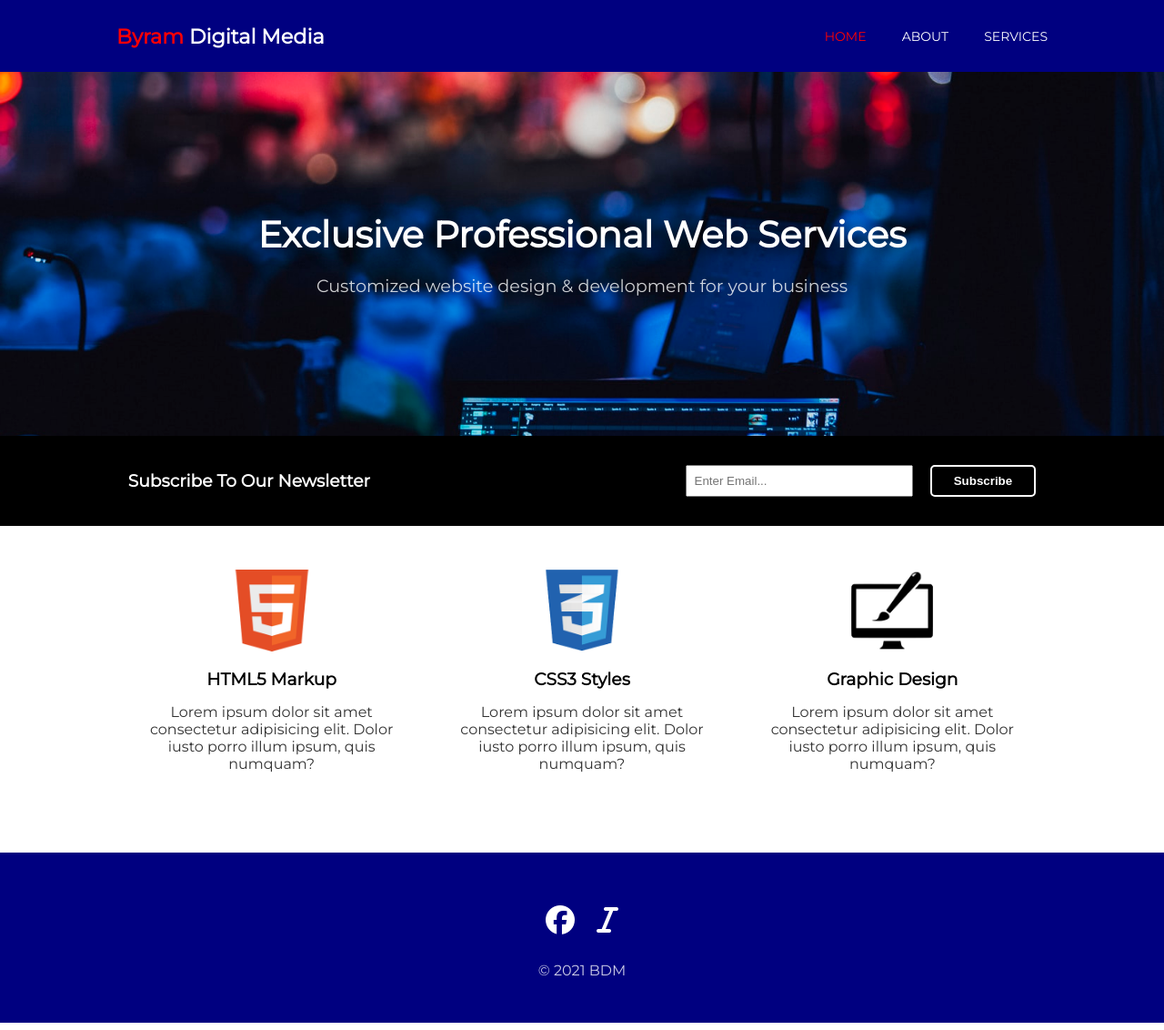
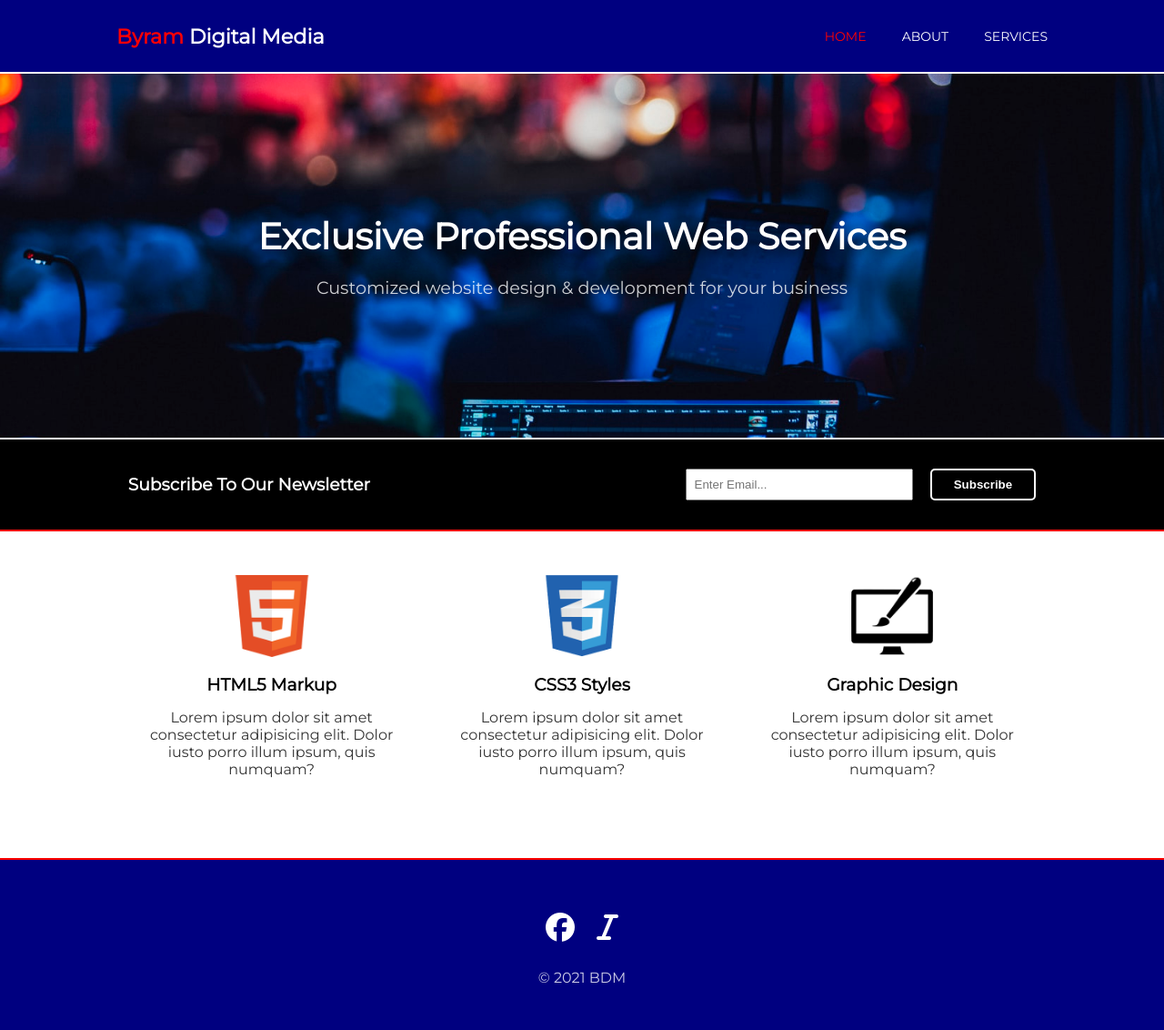
Before and after one commit to jwilliampope/ByramDigitalMedia2021, a website: page index.html in a window 1280 px wide. Shown: the whole page at 91% size. Drawn offline with Linux system fonts and the light colour scheme.

Commit message:
minro changes to borders

```diff
--- a/css/style.css
+++ b/css/style.css
@@ -123,6 +123,8 @@ p {
   min-height: 300px;
   text-align: center;
   color: #fff;
+  border-bottom: 2px #fff solid;
+  border-top: 2px #fff solid;
 }
 
 .showcase-inner {
@@ -146,6 +148,7 @@ p {
 #newsletter {
   padding: 2rem 1rem;
   background: #000;
+  border-bottom: 2px #ff0000 solid;
 }
 
 #newsletter-inner {
@@ -245,7 +248,7 @@ footer {
   color: #fff;
   text-align: center;
   padding: 3rem;
-  /* font-size: 0.8rem; */
+  border-top: 2px solid #ff0000;
 }
 
 footer .social {
```
